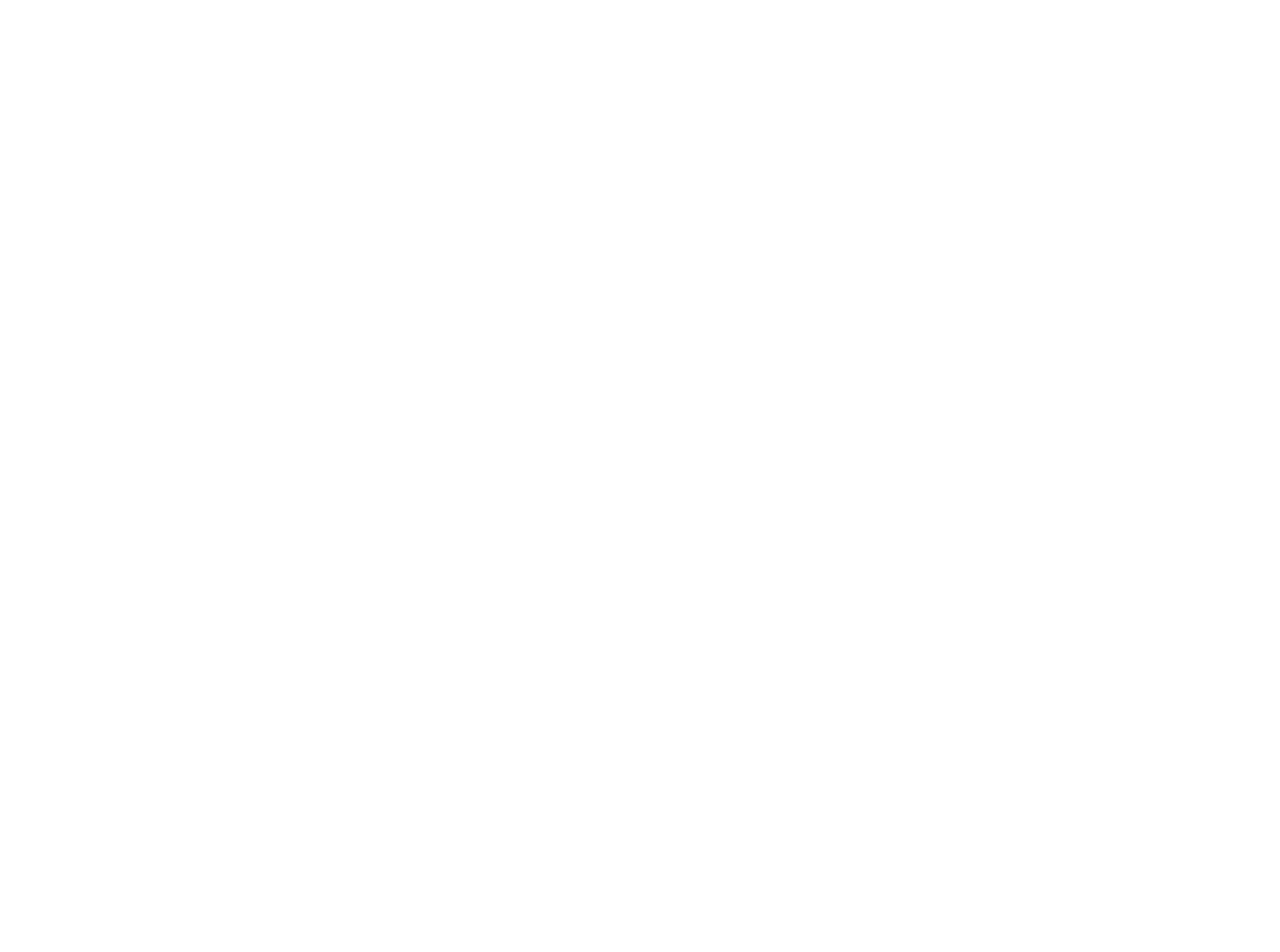
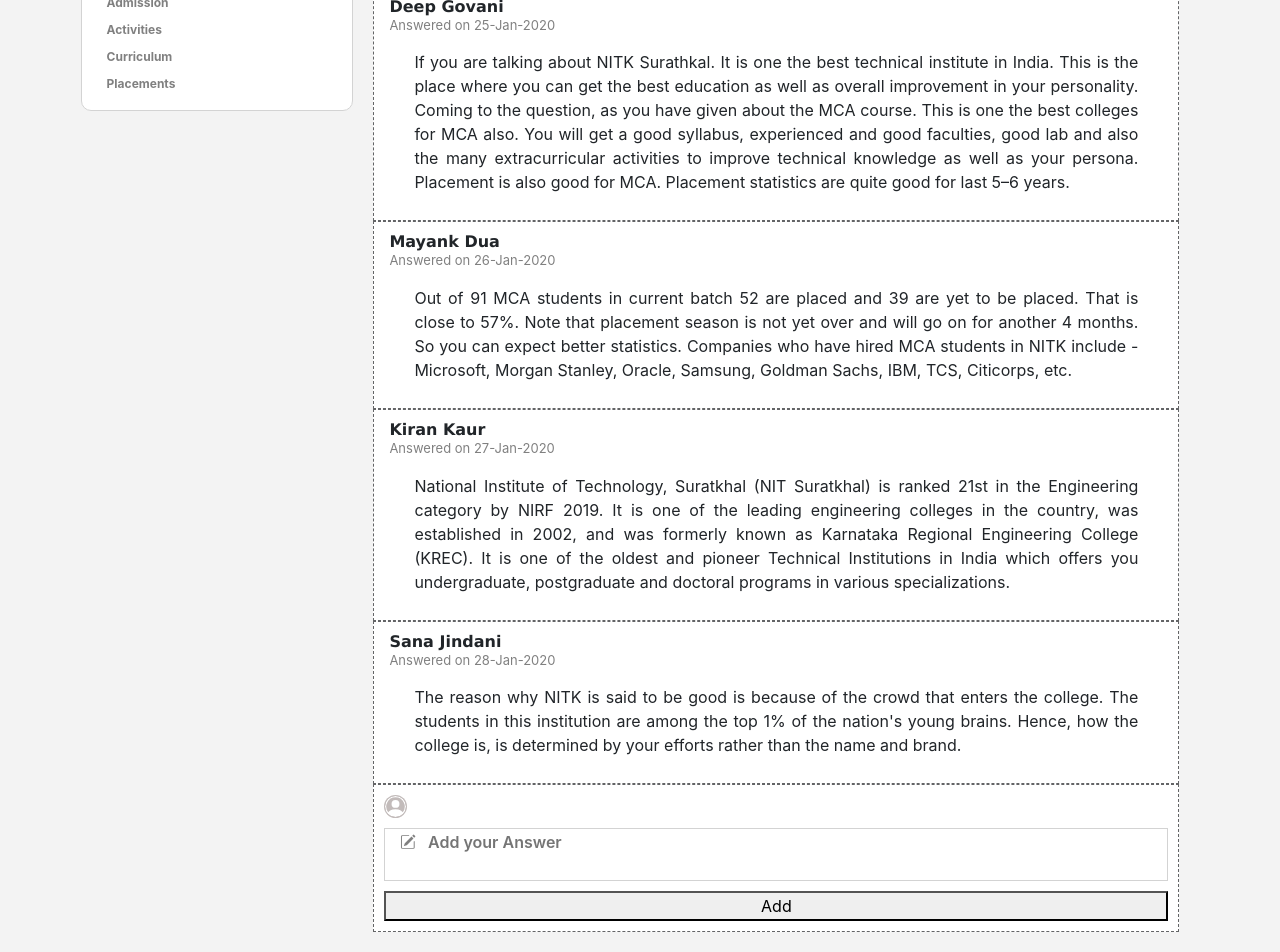
Before and after one commit to HKjain/nitkhub, a React (Create React App) app in the folder client/: page /answer in a window 1280 px wide. Shown: the part 348-1300 px from the top of the page. Before the commit the page ends 800 px from the top, so only its background shows below. Built offline with nearby package versions, Linux system fonts and the light colour scheme; no server answers.

Commit message:
Answer Page

```diff
--- a/client/src/App.css
+++ b/client/src/App.css
@@ -376,6 +376,75 @@ Question
   font-weight: 500;
 }
 
+/*
+Answer
+*/
+
+.answer {
+  background-color: white;
+  padding: 10px;
+  /* margin-top: 10px; */
+  border: 1px #2b2c30bb dashed;
+}
+
+.answer_head {
+  display: flex;
+  margin-bottom: 15px;
+  justify-content: space-between;
+}
+
+.answer_head > .details {
+  display: flex;
+}
+
+.answer_info {
+  margin-left: 5px;
+}
+
+.answer_info > h6 {
+  margin: 0px;
+  font-family: 'Lucida Sans', 'Lucida Sans Regular', 'Lucida Grande', 'Lucida Sans Unicode', Geneva, Verdana, sans-serif;
+  font-weight: bold;
+}
+
+.answer_info > p {
+  margin: 0px;
+  font-size: 13px;
+  color: gray;
+}
+
+.answer_body {
+  padding-left: 30px;
+  padding-right: 30px;
+  text-align: justify;
+}
+
+.box {
+  padding: 15px;
+  background-color: white;
+  border: 1px #2b2c30bb dashed;
+}
+
+.timeline > .ans_input_box {
+  display: flex;
+  flex-direction: column;
+  background-color: white;
+  padding: 10px;
+  border: 1px #2b2c30bb dashed;;
+  margin-bottom: 20px;
+}
+
+.ans_input_btn {
+  border: 1px solid lightgray;
+  display: flex;
+  margin-bottom: 10px;
+  color: gray;
+  align-items: center;
+  padding-left: 15px;
+  padding-right: 15px;
+  padding-bottom: 25px;
+}
+
 @media screen and (max-width: 528px){
   .left_panel {
     position: relative;
--- a/client/src/App.js
+++ b/client/src/App.js
@@ -14,6 +14,7 @@ import Landing from "./pages/Landing"
 import Login from "./pages/Login"
 import Register from "./pages/Register"
 import Home from "./pages/Home"
+import AnswerPage from './pages/Answer1';
 
 function App() {
 
@@ -48,6 +49,7 @@ function App() {
             <Route exact path="/register" component={Register} />
             <Route exact path="/login" component={Login} />
             <Route exact path="/home" component={Home} />
+            <Route exact path="/answer" component={AnswerPage} />
           </Switch>
 
         </>
--- /dev/null
+++ b/client/src/components/Answer.jsx
@@ -0,0 +1,20 @@
+function Answer({ answer }) {
+
+    return (
+        <div className="answer">
+            <div className="answer_head">
+                <div className="details">
+                    <div className="answer_info">
+                        <h6>{answer.given_by}</h6>
+                        <p> Answered on {answer.posted_on}</p>
+                    </div>
+                </div>
+            </div>
+            <div className="answer_body">
+                <p className="answer_description">{answer.description}</p>
+            </div>
+        </div>
+    );
+}
+
+export default Answer;
--- /dev/null
+++ b/client/src/components/AnswerPanel.jsx
@@ -0,0 +1,101 @@
+import React, { useState } from 'react';
+import Pencil from 'react-bootstrap-icons/dist/icons/pencil-square'
+import Avatar from 'react-bootstrap-icons/dist/icons/person-circle'
+import Question from './Question';
+import Answer from './Answer';
+import axios from 'axios'
+
+
+function AnswerPage({ fullname }) {
+
+    // const [questions, setQuestions] = useState([])
+
+    axios.defaults.baseURL = 'http://www.localhost:3001'
+
+    const [description, setDescription] = useState("")
+
+    const question = [
+            {
+                id: 123,
+                description: "Hello there, is it beneficial to get admissionn into NITK ? ",
+                posted_on: "24-Jan-2020",
+                asked_by: "Harsh Kawadia",
+            },
+    ]
+
+    const answers = [
+        {
+            id: 1203,
+            description: "If you are talking about NITK Surathkal. It is one the best technical institute in India. This is the place where you can get the best education as well as overall improvement in your personality. Coming to the question, as you have given about the MCA course. This is one the best colleges for MCA also. You will get a good syllabus, experienced and good faculties, good lab and also the many extracurricular activities to improve technical knowledge as well as your persona. Placement is also good for MCA. Placement statistics are quite good for last 5–6 years.",
+            posted_on: "25-Jan-2020",
+            given_by: "Deep Govani",
+        },
+        {
+            id: 1204,
+            description: "Out of 91 MCA students in current batch 52 are placed and 39 are yet to be placed. That is close to 57%. Note that placement season is not yet over and will go on for another 4 months. So you can expect better statistics. Companies who have hired MCA students in NITK include - Microsoft, Morgan Stanley, Oracle, Samsung, Goldman Sachs, IBM, TCS, Citicorps, etc.",
+            posted_on: "26-Jan-2020",
+            given_by: "Mayank Dua",
+        },
+        {
+            id: 1205,
+            description: "National Institute of Technology, Suratkhal (NIT Suratkhal) is ranked 21st in the Engineering category by NIRF 2019. It is one of the leading engineering colleges in the country, was established in 2002, and was formerly known as Karnataka Regional Engineering College (KREC). It is one of the oldest and pioneer Technical Institutions in India which offers you undergraduate, postgraduate and doctoral programs in various specializations.",
+            posted_on: "27-Jan-2020",
+            given_by: "Kiran Kaur",
+        },
+        {
+            id: 1206,
+            description: "The reason why NITK is said to be good is because of the crowd that enters the college. The students in this institution are among the top 1% of the nation's young brains. Hence, how the college is, is determined by your efforts rather than the name and brand.",
+            posted_on: "28-Jan-2020",
+            given_by: "Sana Jindani",
+        },
+    ]
+
+    const onChange = (e) => {
+        setDescription(e.target.value)
+    }
+
+    const handleSubmit = () => {
+        if (description) {
+            alert(description)
+            axios.post('/answer/post', { description: description }, {
+                headers: {
+                    token: localStorage.getItem("token")
+                }
+            }).then((res) => {
+                setDescription("")
+                console.log(res.data)
+            })
+        }
+    }
+
+    const onAdd = (e) => {
+            handleSubmit()
+    }
+
+    return (
+        <div className="timeline">
+            {
+                    question.map((question) => <Question key={question.id} question={question} />)
+            }
+            <div className="box">All Answers</div>
+            {
+                answers.map((answer) => <Answer key={answer.id} answer={answer} />)
+            }
+            <div className="ans_input_box">
+                <div className="user_info">
+                    <Avatar size={23} className="sidebar_avatar" />
+                    <h6>{fullname}</h6>
+                </div>
+                <div className="ans_input_btn">
+                    <Pencil />
+                    <div className="in_form">
+                        <input type="text" placeholder="Add your Answer" value={description} onChange={(e) => onChange(e)} required />
+                    </div>
+                </div>
+                <button onClick = {(e) => onAdd(e)}>Add </button>
+            </div>
+        </div>
+    );
+}
+
+export default AnswerPage;
--- a/client/src/components/Question.jsx
+++ b/client/src/components/Question.jsx
@@ -31,7 +31,7 @@ function Question({ question }) {
             </div>
             <div className="question_body">
                 <p className="question_description">{question.description}</p>
-                <a href="www.google.com">Answers &#x3e;</a>
+                <a href="answer">Answers &#x3e;</a>
             </div>
         </div>
     );
--- /dev/null
+++ b/client/src/pages/Answer1.jsx
@@ -0,0 +1,30 @@
+import React, { useContext } from 'react';
+import { useHistory } from 'react-router-dom'
+import LeftPanel from '../components/LeftPanel';
+import AnswerPanel from '../components/AnswerPanel';
+import { AuthContext } from '../helpers/AuthContext'
+
+function AnswerPage(props) {
+
+    const history = useHistory()
+    const { authState, authUser } = useContext(AuthContext)
+
+    if (authState === false) {
+        history.push('/')
+    }
+
+
+    var fullname = ''
+    if (authState) {
+        fullname = (authUser.first_name) + " " + (authUser.last_name)
+    }
+
+    return (
+        <div className="main">
+            <LeftPanel fullname={fullname} email={authUser.email} />
+            <AnswerPanel fullname={fullname} />
+        </div>
+    )
+}
+
+export default AnswerPage;
```
